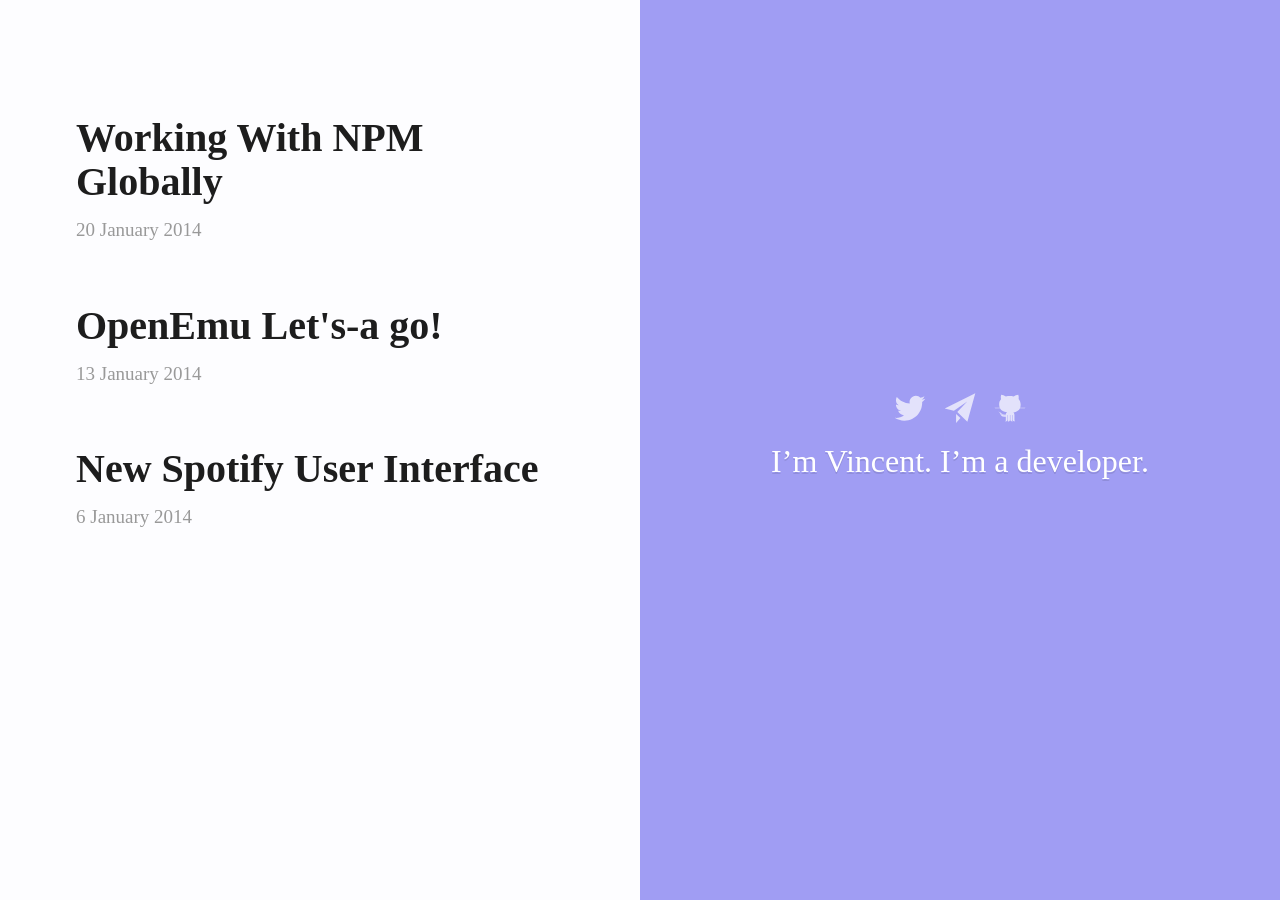
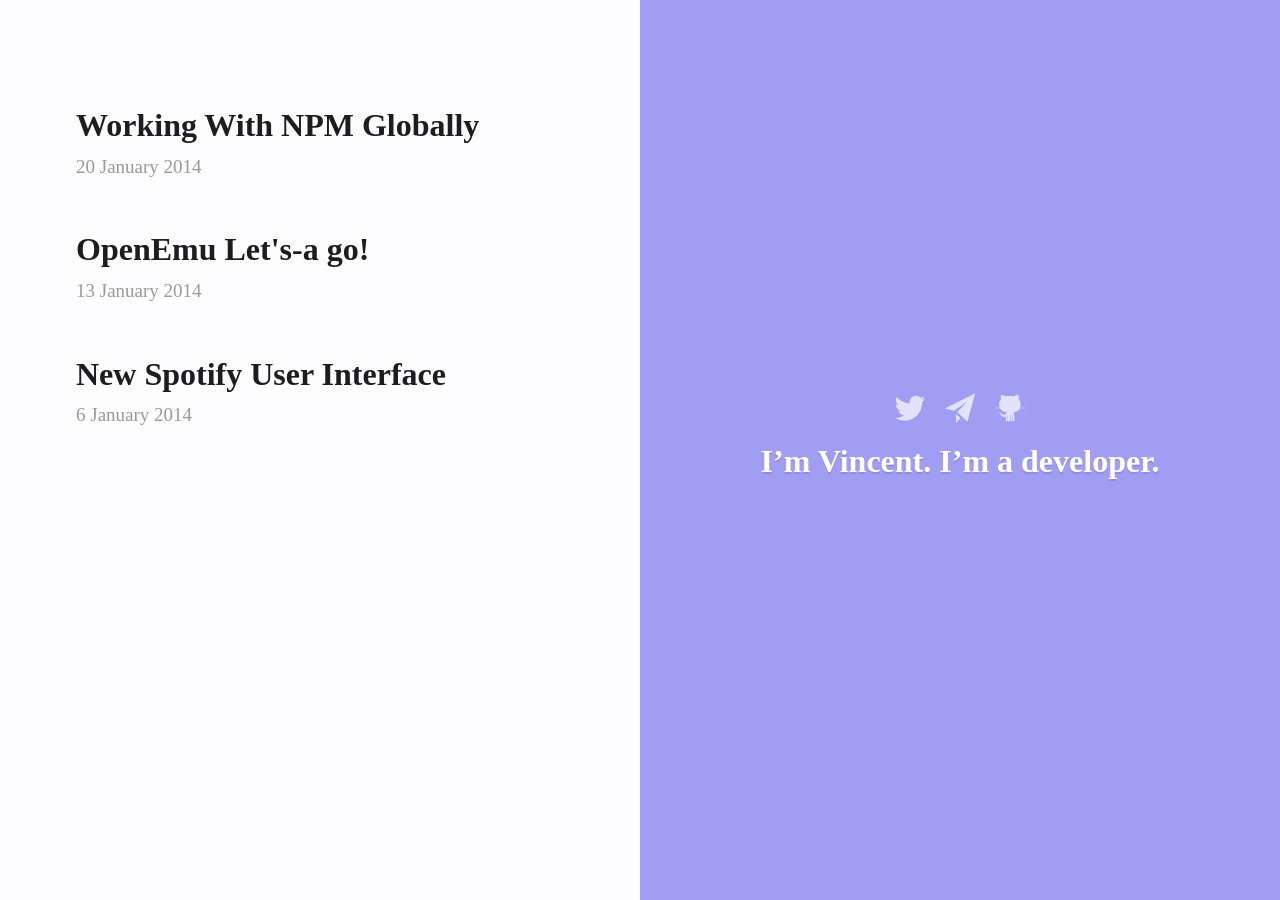
Before and after one commit to mikaelmattsson/mikaelmattsson.github.io, a Jekyll site: the page built from index.html, in a window 1280 px wide. Built offline with Jekyll 4.4.1, drawn with Linux system fonts in a browser that asks for light colours; the repository's description, which GitHub fills in, is left out.

Commit message:
Add better syntax for SEO.

```diff
--- a/_sass/_typography.scss
+++ b/_sass/_typography.scss
@@ -31,11 +31,15 @@
   font-weight: 700;
   margin-bottom: .75em;
 }
-.page--home h1 { margin-bottom: .3em; }
 
 h2 {
   font-size: $font-size * 2;
   font-weight: 400;
+
+  .page--home & {
+    font-weight: 700;
+    margin-bottom: .3em;
+  }
 }
 
 h3 {
--- a/index.html
+++ b/index.html
@@ -3,7 +3,7 @@
 ---
 {% for post in site.posts %}
   <article class="start">
-    <h1><a href="{{post.url}}">{{post.title}}</a></h1>
+    <h2><a href="{{post.url}}">{{post.title}}</a></h2>
     <time datetime="{{post.date | date: "%Y-%m-%d"}}">{{post.date | date: "%-d %B %Y"}}</time>
   </article>
 {% endfor %}
```
Also changed, not shown: _posts/2014-01-06-new-spotify-user-interface.md (+1 -1 lines), _posts/2014-01-13-openemu-lets-a-go.md (+1 -1 lines), _posts/2014-01-20-working-with-npm-globally.md (+1 -1 lines).
